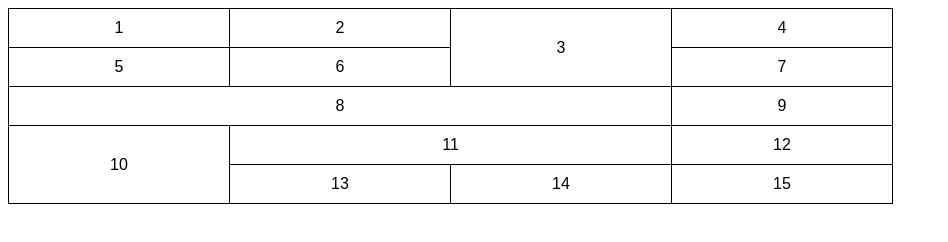
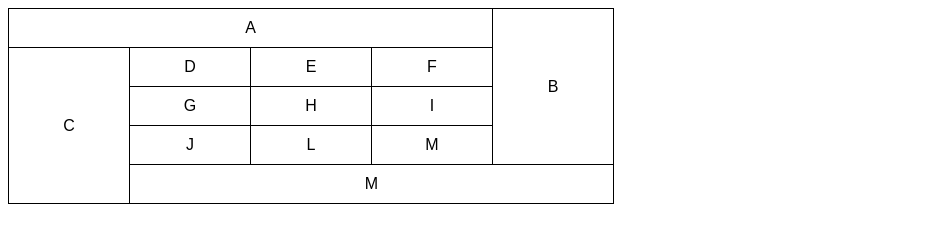
Before and after one commit to RichardJanebo/desafioseducacionais, a plain HTML site: page desafio11/index.html in a window 1280 px wide. Shown: the whole page, without its empty margins (0-948 px from the left). Drawn offline with Linux system fonts and the light colour scheme.

Commit message:
desafio 11

```diff
--- a/desafio11/index.html
+++ b/desafio11/index.html
@@ -14,7 +14,7 @@
         td{
             border: 1px solid black;
             padding: 10px;
-            width: 200px;
+            width: 100px;
             text-align: center;
         }
     </style>
@@ -22,30 +22,27 @@
 <body>
     <table>
         <tr>
-            <td>1</td>
-            <td>2</td>
-            <td rowspan="2">3</td>
-            <td>4</td>
+            <td colspan="4">A</td>
+            <td rowspan="4">B</td>
         </tr>
         <tr>
-            <td>5</td>
-            <td>6</td>
-            <td>7</td>
+            <td rowspan="4">C</td>
+            <td>D</td>
+            <td>E</td>
+            <td>F</td>
         </tr>
         <tr>
-            <td colspan="3">8</td>
-            <td>9</td>
+            <td>G</td>
+            <td>H</td>
+            <td>I</td>
         </tr>
         <tr>
-            <td rowspan="2">10</td>
-            <td colspan="2">11</td>
-            <td>12</td>
+            <td>J</td>
+            <td>L</td>
+            <td>M</td>
         </tr>
         <tr>
-            <td>13</td>
-            <td>14</td>
-            <td>15</td>
-
+            <td colspan="4">M</td>
         </tr>
     </table>
 
```
